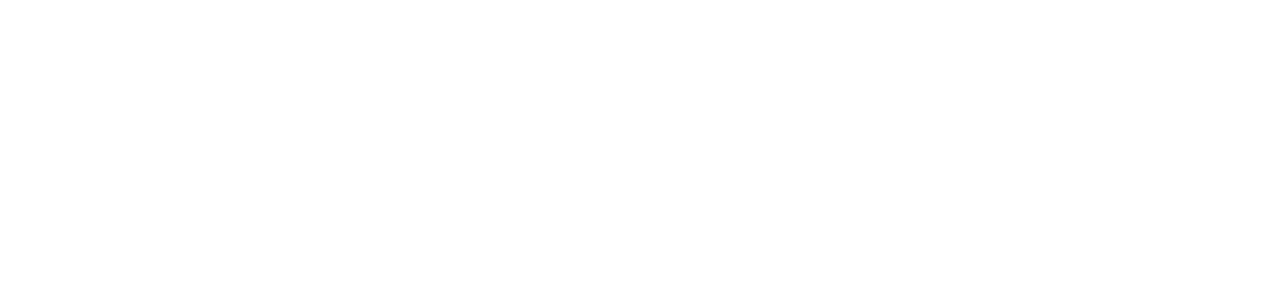
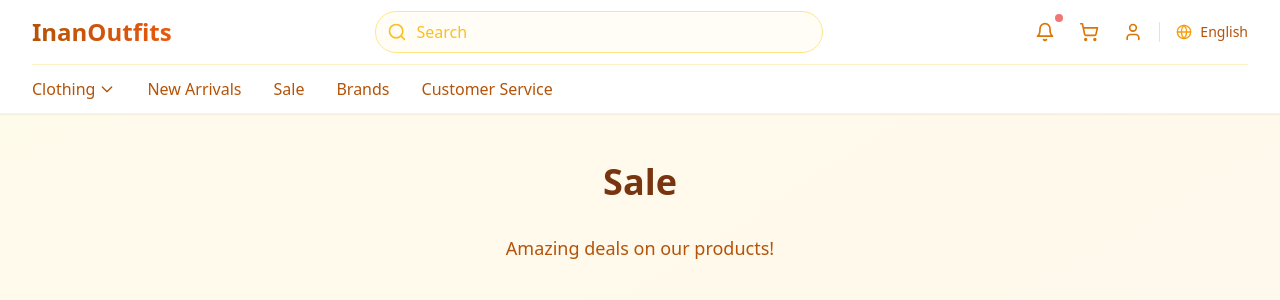
Before and after one commit to schizophrenicman/Cloning-for-InanOutfits, a React (Vite) app: page /sale in a window 1280 px wide. Before the commit this address had no page. Shown: the top 300 px of the page. Built offline with nearby package versions, Linux system fonts and the light colour scheme.

Commit message:
sale and new arrivals page

```diff
--- a/src/App.jsx
+++ b/src/App.jsx
@@ -5,6 +5,8 @@
 import HeroSection from './components/HeroSection';
 import TrendingClothes from './components/TrendingClothes';
 import CartPage from './components/CartPage';
+import NewArrivals from './components/NewArrivals';
+import Sale from './components/Sale';
 
 function HomePage({ onSignupClick }) {
   return (
@@ -41,6 +43,14 @@
             path="/cart"
             element={<CartPage />}
           />
+          <Route
+            path="/new-arrivals"
+            element={<NewArrivals onSignupClick={handleSignupClick} />}
+          />
+          <Route
+            path="/sale"
+            element={<Sale onSignupClick={handleSignupClick} />}
+          />
         </Routes>
         <SignupModal
           isOpen={isSignupModalOpen}
--- a/src/components/Header.jsx
+++ b/src/components/Header.jsx
@@ -1,11 +1,25 @@
-import React, { useState } from 'react';
+import React, { useState, useRef, useEffect } from 'react';
 import { Search, Bell, ShoppingCart, Globe, User } from 'lucide-react';
 import { useNavigate } from 'react-router-dom';
 
 export default function Header({ onSignupClick }) {
   const [isClothingDropdownOpen, setIsClothingDropdownOpen] = useState(false);
   const [isNotificationDropdownOpen, setIsNotificationDropdownOpen] = useState(false);
+  const notificationDropdownRef = useRef(null);
   const navigate = useNavigate();
+
+  useEffect(() => {
+    const handleClickOutside = (event) => {
+      if (notificationDropdownRef.current && !notificationDropdownRef.current.contains(event.target)) {
+        setIsNotificationDropdownOpen(false);
+      }
+    };
+
+    document.addEventListener('mousedown', handleClickOutside);
+    return () => {
+      document.removeEventListener('mousedown', handleClickOutside);
+    };
+  }, []);
 
   const notifications = [
     { id: 1, message: "New arrival: Summer dresses are here!", time: "2 hours ago" },
@@ -31,9 +45,12 @@
         <div className="flex items-center justify-between h-16">
           {/* Logo */}
           <div className="flex items-center">
-            <h1 className="text-2xl font-bold bg-gradient-to-r from-amber-700 to-orange-600 bg-clip-text text-transparent">
-              Inan outfits
-            </h1>
+            <button
+              onClick={() => navigate('/')}
+              className="text-2xl font-bold bg-gradient-to-r from-amber-700 to-orange-600 bg-clip-text text-transparent hover:from-amber-800 hover:to-orange-700 transition-all duration-200"
+            >
+              InanOutfits
+            </button>
           </div>
 
           {/* SearchBar */}
@@ -43,14 +60,14 @@
               <input
                 type="text"
                 placeholder="Search"
-                className="w-full pl-10 pr-4 py-2 border border-amber-200 rounded-full focus:ring-2 focus:ring-amber-400 focus:border-transparent transition-all duration-200 bg-amber-50/50 text-amber-900 placeholder-amber-400 hover:bg-amber-100/50"
+                className="w-full pl-10 pr-4 py-2 border border-amber-200 rounded-full focus:ring-2 focus:ring-amber-400 focus:border-transparent focus:bg-amber-100 transition-all duration-200 bg-amber-50/50 text-amber-900 placeholder-amber-400 hover:bg-amber-100/50"
               />
             </div>
           </div>
 
           {/* RightIcon */}
           <div className="flex items-center space-x-2">
-            <div className="relative">
+            <div className="relative" ref={notificationDropdownRef}>
               <button
                 onClick={() => setIsNotificationDropdownOpen(!isNotificationDropdownOpen)}
                 className="relative p-2 text-amber-600 hover:text-amber-800 transition-all duration-200 hover:scale-110"
@@ -142,8 +159,26 @@
                 </div>
               )}
             </div>
-            <a href="#" className="text-amber-700 hover:text-amber-900 transition-all duration-200 font-medium">New Arrivals</a>
-            <a href="#" className="text-amber-700 hover:text-amber-900 transition-all duration-200 font-medium">Sale</a>
+            <a
+              href="/new-arrivals"
+              className="text-amber-700 hover:text-amber-900 transition-all duration-200 font-medium"
+              onClick={(e) => {
+                e.preventDefault();
+                navigate('/new-arrivals');
+              }}
+            >
+              New Arrivals
+            </a>
+            <a
+              href="/sale"
+              className="text-amber-700 hover:text-amber-900 transition-all duration-200 font-medium"
+              onClick={(e) => {
+                e.preventDefault();
+                navigate('/sale');
+              }}
+            >
+              Sale
+            </a>
             <a href="#" className="text-amber-700 hover:text-amber-900 transition-all duration-200 font-medium">Brands</a>
             <a href="#" className="text-amber-700 hover:text-amber-900 transition-all duration-200 font-medium">Customer Service</a>
           </div>
--- /dev/null
+++ b/src/components/NewArrivals.jsx
@@ -0,0 +1,16 @@
+import React from 'react';
+import Header from './Header';
+
+export default function NewArrivals({ onSignupClick }) {
+  return (
+    <>
+      <Header onSignupClick={onSignupClick} />
+      <main className="min-h-screen bg-gradient-to-br from-amber-50 to-orange-50">
+        <div className="max-w-7xl mx-auto px-4 sm:px-6 lg:px-8 py-12">
+          <h1 className="text-4xl font-bold text-amber-900 mb-8 text-center">New Arrivals</h1>
+          <p className="text-lg text-amber-700 text-center">Exciting new products coming soon!</p>
+        </div>
+      </main>
+    </>
+  );
+}
--- /dev/null
+++ b/src/components/Sale.jsx
@@ -0,0 +1,16 @@
+import React from 'react';
+import Header from './Header';
+
+export default function Sale({ onSignupClick }) {
+  return (
+    <>
+      <Header onSignupClick={onSignupClick} />
+      <main className="min-h-screen bg-gradient-to-br from-amber-50 to-orange-50">
+        <div className="max-w-7xl mx-auto px-4 sm:px-6 lg:px-8 py-12">
+          <h1 className="text-4xl font-bold text-amber-900 mb-8 text-center">Sale</h1>
+          <p className="text-lg text-amber-700 text-center">Amazing deals on our products!</p>
+        </div>
+      </main>
+    </>
+  );
+}
```
